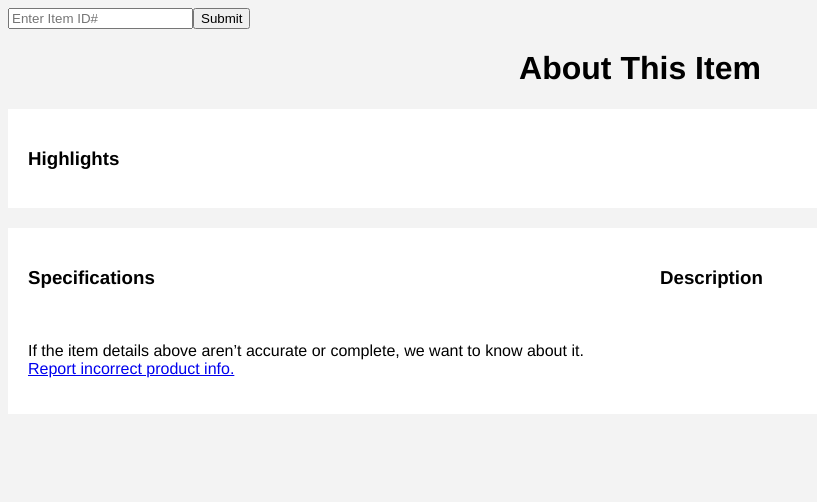
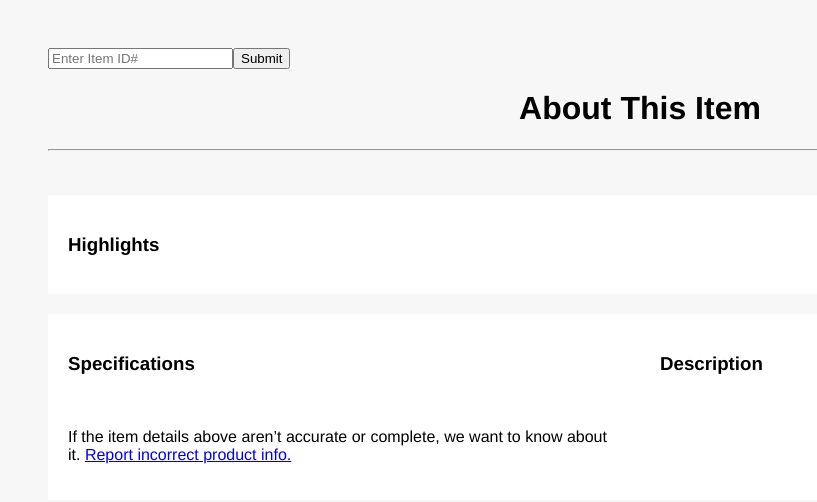
Before and after one commit to RetailClone/AboutThisItem, a React app: page / in a window 1280 px wide. Shown: the top 502 px of the page, without its empty margins (0-817 px from the left). Built offline with nearby package versions, Linux system fonts and the light colour scheme.

Commit message:
small css update and fix spelling error

```diff
--- a/Client/components/App.jsx
+++ b/Client/components/App.jsx
@@ -62,6 +62,9 @@ class App extends React.Component {
           <input type="submit" value="Submit" />
         </form>
         <h1 id="about">About This Item</h1>
+        <hr />
+        <br />
+        <br />
         <Highlights highlights={itemHighlights} />
         <div className="flex-container">
           <div className="flex-child specs">
--- a/Client/styles/styles.css
+++ b/Client/styles/styles.css
@@ -1,6 +1,7 @@
 body {
-  background-color: rgba(20, 20, 20, 0.05);
+  background-color: #f7f7f7;
   font-family: Helvetica, sans-serif;
+  padding: 40px;
 }
 
 #about {
--- a/Public/tooBad.html
+++ b/Public/tooBad.html
@@ -2,7 +2,7 @@
   <head>
     <meta charset="UTF-8" />
     <meta name="viewport" content="width=device-width, initial-scale=1.0" />
-    <title>Too Bad, Friend</title>
+    <title>Too Bad!</title>
   </head>
   <body id="tooBad">
     <div>
@@ -10,7 +10,7 @@
       <h1>Just kidding, we don't care.</h1>
       <h2>Not one bit.</h2>
       <p>...we have better things to do.</p>
-      <h1>Thanks for shooping at Target!</h1>
+      <h1>Thanks for shopping at Target!</h1>
     </div>
     <script src="bundle.js"></script>
   </body>
```
